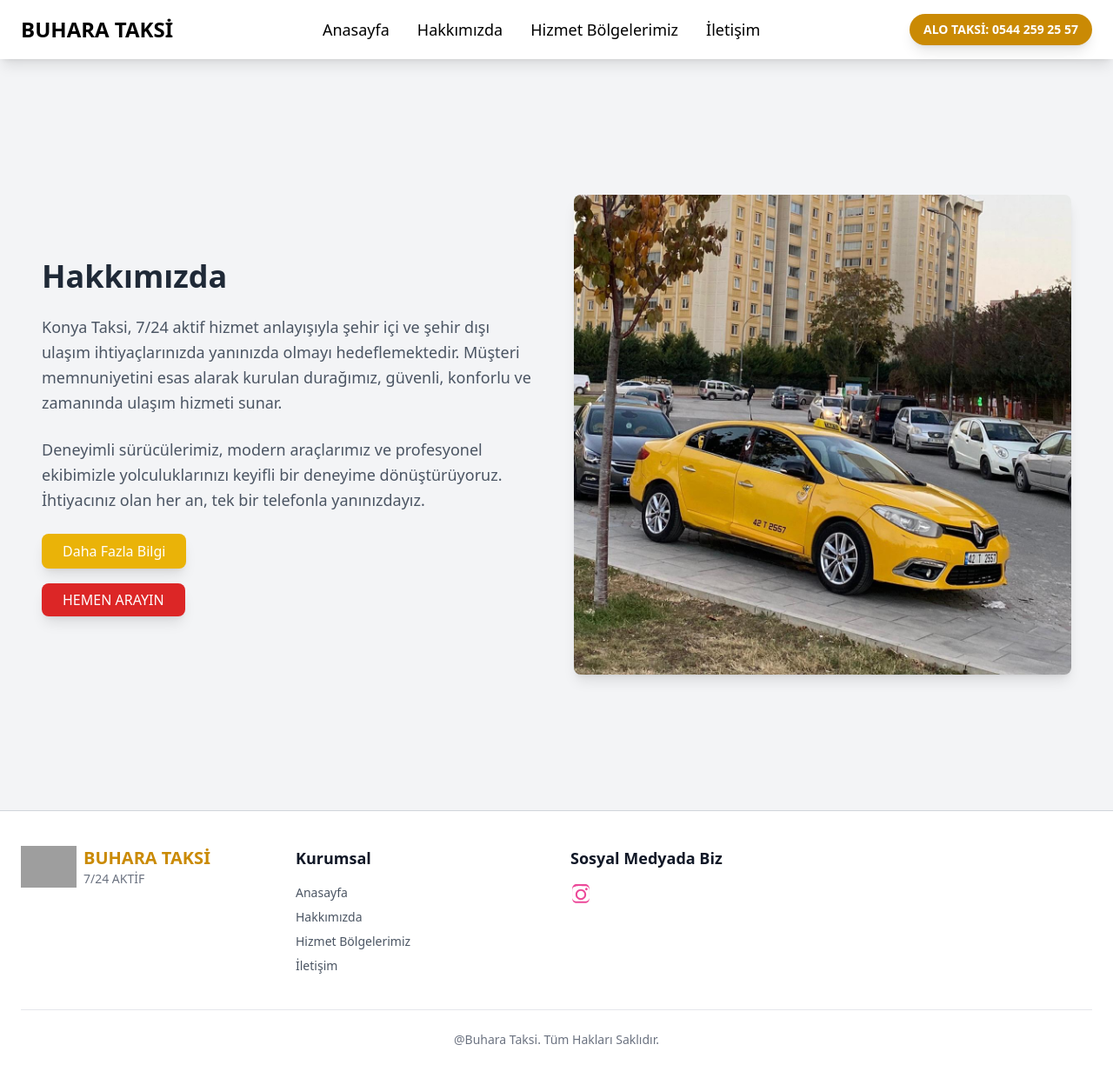
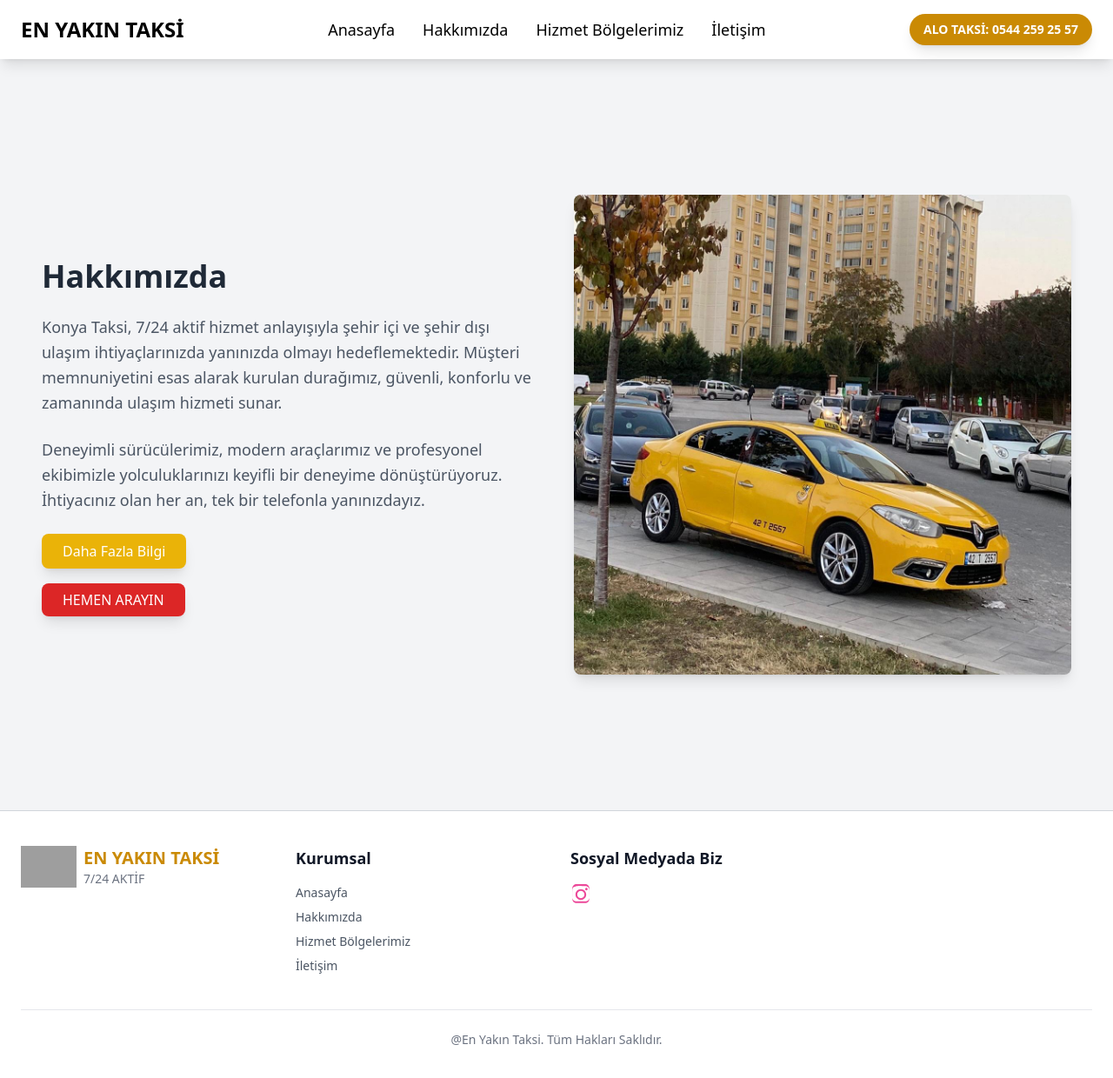
Before and after one commit to haticenurt/my-first-website, a React (Vite) app: page /hakkimizda in a window 1280 px wide. Shown: the top 1240 px of the page at 87% size. Built offline with nearby package versions, Linux system fonts and the light colour scheme; grey boxes are pictures that could not be loaded.

Commit message:
Update index.jsx

```diff
--- a/src/layouts/main/index.jsx
+++ b/src/layouts/main/index.jsx
@@ -37,7 +37,7 @@ export default function MainLayout() {
           </button>
 
           {/* Logo */}
-          <div className="text-black font-bold text-2xl">BUHARA TAKSİ</div>
+          <div className="text-black font-bold text-2xl">EN YAKIN TAKSİ</div>
 
           {/* Navigation Links (Desktop) */}
           <div className="hidden md:flex space-x-8">
@@ -141,7 +141,7 @@ export default function MainLayout() {
                   className="h-12 w-auto"
                 />
                 <div className="text-xl font-bold text-yellow-600 ml-2">
-                  BUHARA TAKSİ
+                  EN YAKIN TAKSİ
                   <div className="text-sm font-medium text-gray-500">
                     7/24 AKTİF
                   </div>
@@ -204,7 +204,7 @@ export default function MainLayout() {
             </div>
           </div>
           <div className="border-t border-gray-200 mt-10 pt-6 text-center text-sm text-gray-500">
-            @Buhara Taksi. Tüm Hakları Saklıdır.
+            @En Yakın Taksi. Tüm Hakları Saklıdır.
           </div>
         </div>
       </footer>
```
